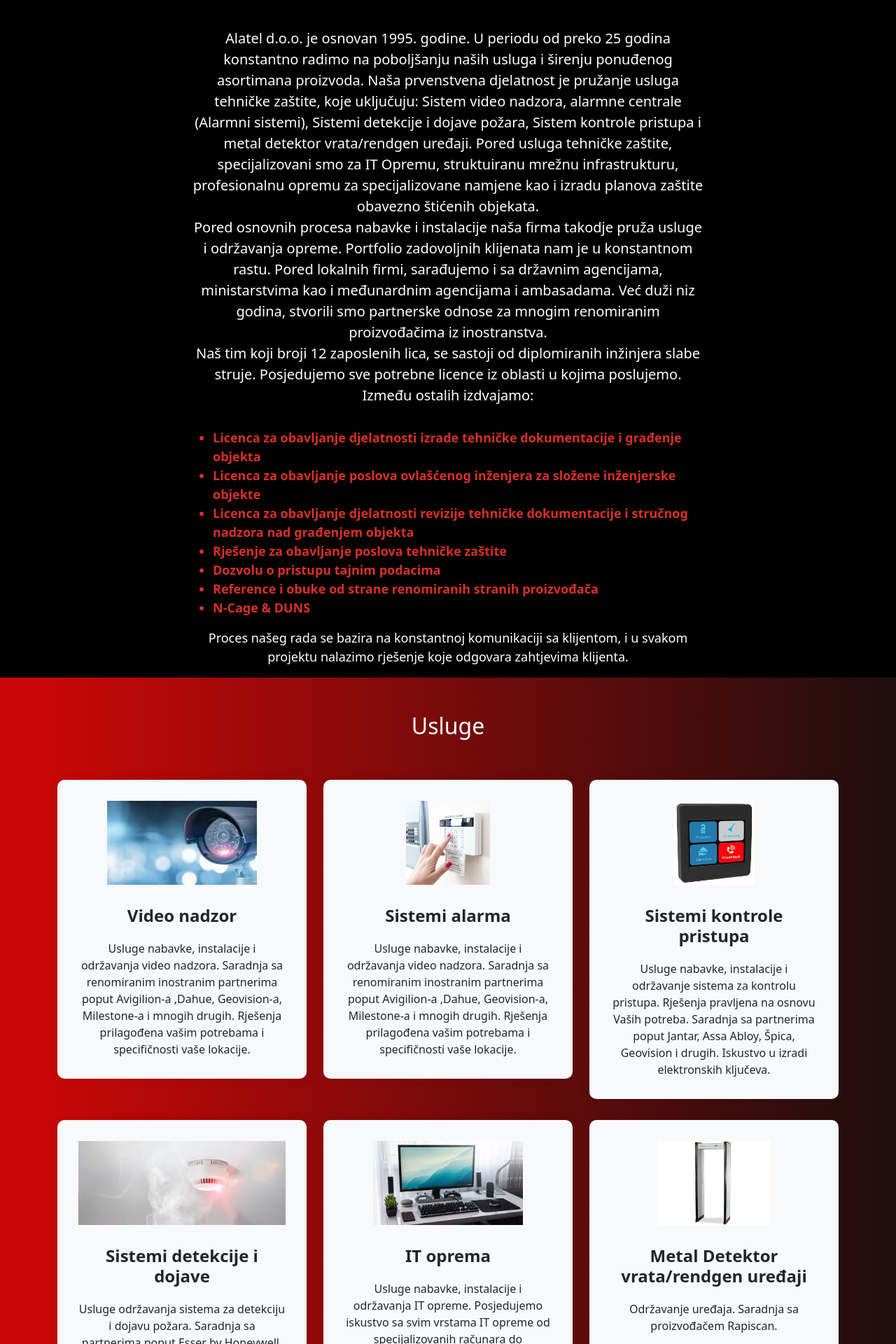
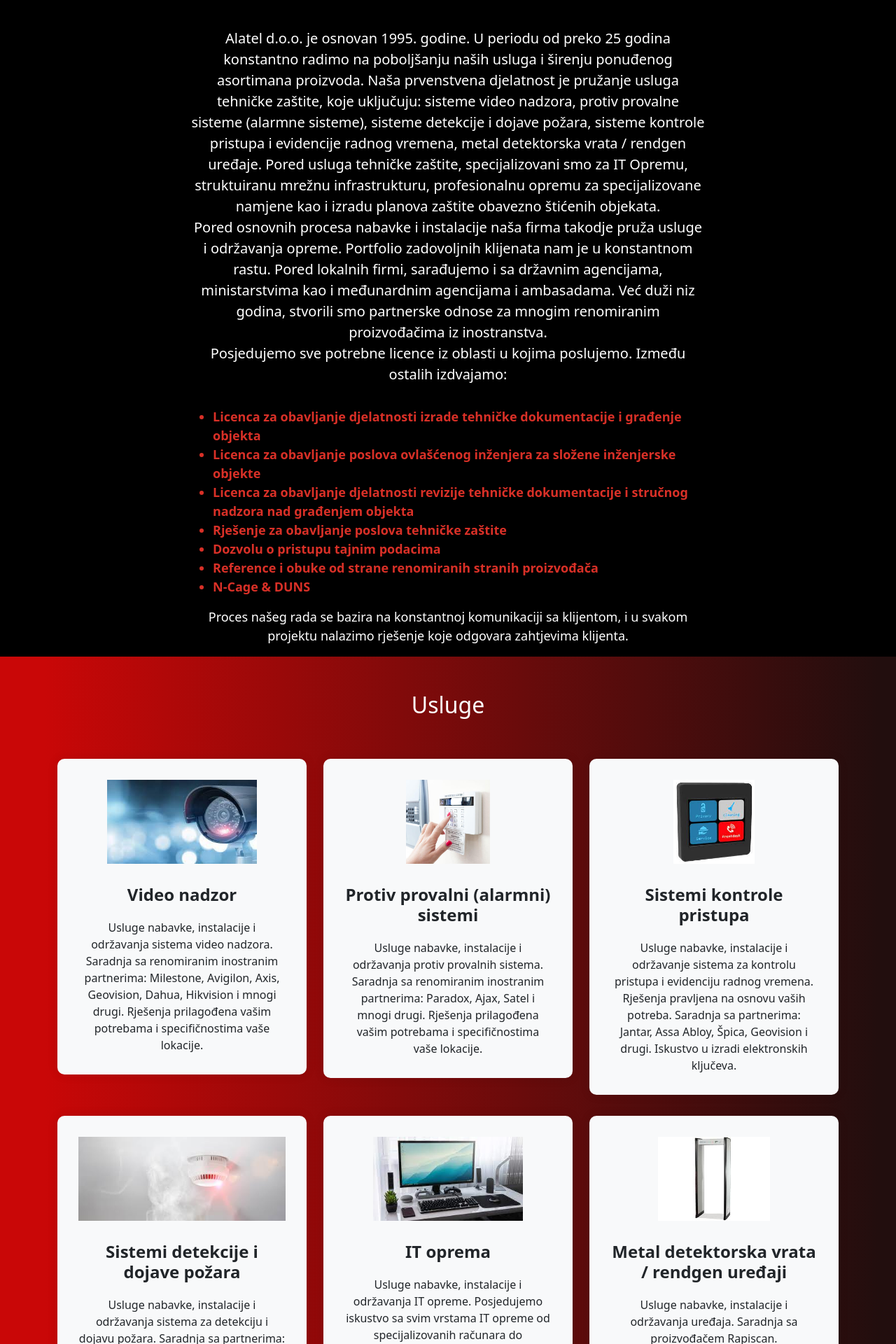
Before and after one commit to mcipovic/alatel-website, a React (Create React App) app: page / in a window 1280 px wide. Shown: the part 880-2800 px from the top of the page at 70% size. Built offline with nearby package versions, Linux system fonts and the light colour scheme.

Commit message:
Prepravke u tekstu i collapse menu

```diff
--- a/src/components/AboutUs.js
+++ b/src/components/AboutUs.js
@@ -32,13 +32,14 @@ function AboutUs({ mne, eng }) {
                 Alatel d.o.o. je osnovan 1995. godine. U periodu od preko 25
                 godina konstantno radimo na poboljšanju naših usluga i širenju
                 ponuđenog asortimana proizvoda. Naša prvenstvena djelatnost je
-                pružanje usluga tehničke zaštite, koje uključuju: Sistem video
-                nadzora, alarmne centrale (Alarmni sistemi), Sistemi detekcije i
-                dojave požara, Sistem kontrole pristupa i metal detektor
-                vrata/rendgen uređaji. Pored usluga tehničke zaštite,
-                specijalizovani smo za IT Opremu, struktuiranu mrežnu
-                infrastrukturu, profesionalnu opremu za specijalizovane namjene
-                kao i izradu planova zaštite obavezno štićenih objekata.
+                pružanje usluga tehničke zaštite, koje uključuju: sisteme video
+                nadzora, protiv provalne sisteme (alarmne sisteme), sisteme
+                detekcije i dojave požara, sisteme kontrole pristupa i
+                evidencije radnog vremena, metal detektorska vrata / rendgen
+                uređaje. Pored usluga tehničke zaštite, specijalizovani smo za
+                IT Opremu, struktuiranu mrežnu infrastrukturu, profesionalnu
+                opremu za specijalizovane namjene kao i izradu planova zaštite
+                obavezno štićenih objekata.
                 <br></br>
                 Pored osnovnih procesa nabavke i instalacije naša firma takodje
                 pruža usluge i održavanja opreme. Portfolio zadovoljnih
@@ -48,9 +49,8 @@ function AboutUs({ mne, eng }) {
                 stvorili smo partnerske odnose za mnogim renomiranim
                 proizvođačima iz inostranstva.
                 <br></br>
-                Naš tim koji broji 12 zaposlenih lica, se sastoji od
-                diplomiranih inžinjera slabe struje. Posjedujemo sve potrebne
-                licence iz oblasti u kojima poslujemo. Između ostalih izdvajamo:
+                Posjedujemo sve potrebne licence iz oblasti u kojima poslujemo.
+                Između ostalih izdvajamo:
               </p>
             )}
             {eng && (
@@ -117,7 +117,11 @@ function AboutUs({ mne, eng }) {
               <ul
                 data-aos="fade-up"
                 data-aos-delay="200"
-                style={{ textAlign: "left", fontSize: "large" }}
+                style={{
+                  textAlign: "left",
+                  fontSize: "large",
+                  fontWeight: "550",
+                }}
               >
                 <li>
                   Licence for performing activities related to the creation of
@@ -128,8 +132,9 @@ function AboutUs({ mne, eng }) {
                   complex engineering objects
                 </li>
                 <li>
-                  Licenca za obavljanje djelatnosti revizije tehničke
-                  dokumentacije i stručnog nadzora nad građenjem objekta
+                  License for conducting activities of technical documentation
+                  review and professional supervision over building
+                  construction.
                 </li>
                 <li>Licence for performing technical security services</li>
                 <li>Access to confidential information</li>
--- a/src/components/ReferencesComponent.js
+++ b/src/components/ReferencesComponent.js
@@ -41,16 +41,60 @@ function ReferencesComponent({ mne, eng }) {
         )}
         <Row>
           <AliceCarousel autoPlay autoPlayInterval={1500} infinite>
+            <a
+              href="https://www.blharbert.com/"
+              target="_blank"
+              rel="noreferrer"
+            >
+              {" "}
               <img src={BLHarbert} className="sliderimg" alt="x" />
+            </a>
+            <a href="https://cbcg.me/" target="_blank" rel="noreferrer">
               <img src={CBCG} className="sliderimg" alt="x" />
+            </a>
+            <a href="https://cedis.me/" target="_blank" rel="noreferrer">
+              {" "}
               <img src={CEDIS} className="sliderimg" alt="x" />
+            </a>
+            <a href="https://www.ijzcg.me/" target="_blank" rel="noreferrer">
+              {" "}
               <img src={IJZ} className="sliderimg" alt="x" />
+            </a>
+            <a href="https://lovcen-auto.me/" target="_blank" rel="noreferrer">
               <img src={Lovcen} className="sliderimg" alt="x" />
+            </a>
+            <a
+              href="https://www.gov.me/cyr/mup"
+              target="_blank"
+              rel="noreferrer"
+            >
+              {" "}
               <img src={MUP} className="sliderimg" alt="x" />
+            </a>
+            <a href="https://www.petrol.me/" target="_blank" rel="noreferrer">
+              {" "}
               <img src={PETROL} className="sliderimg" alt="x" />
+            </a>
+            <a
+              href="https://www.prvabankacg.com/"
+              target="_blank"
+              rel="noreferrer"
+            >
+              {" "}
               <img src={PrvaBanka} className="sliderimg" alt="x" />
+            </a>
+            <a href="http://rdc.co.me/" target="_blank" rel="noreferrer">
+              {" "}
               <img src={RDC} className="sliderimg" alt="x" />
+            </a>
+            <a
+              href="https://www.gov.me/cyr/uprava-za-izvrsenje-krivicnih-sankcija "
+              target="_blank"
+              rel="noreferrer"
+            >
+              {" "}
               <img src={UIKS} className="sliderimg" alt="x" />
+            </a>
           </AliceCarousel>
         </Row>
       </Container>
--- a/src/components/Services.js
+++ b/src/components/Services.js
@@ -29,11 +29,11 @@ const Services = ({ mne, eng }) => {
               {eng && <h3>Video Surveillance systems</h3>}
               {mne && (
                 <p>
-                  Usluge nabavke, instalacije i održavanja video nadzora.
-                  Saradnja sa renomiranim inostranim partnerima poput
-                  Avigilion-a ,Dahue, Geovision-a, Milestone-a i mnogih drugih.
-                  Rješenja prilagođena vašim potrebama i specifičnosti vaše
-                  lokacije.{" "}
+                  Usluge nabavke, instalacije i održavanja sistema video
+                  nadzora. Saradnja sa renomiranim inostranim partnerima:
+                  Milestone, Avigilon, Axis, Geovision, Dahua, Hikvision i mnogi
+                  drugi. Rješenja prilagođena vašim potrebama i specifičnostima
+                  vaše lokacije.
                 </p>
               )}
               {eng && (
@@ -56,15 +56,14 @@ const Services = ({ mne, eng }) => {
                   alt="x"
                 ></img>
               </div>
-              {mne && <h3>Sistemi alarma</h3>}
+              {mne && <h3>Protiv provalni (alarmni) sistemi</h3>}
               {eng && <h3>Alarm systems</h3>}
               {mne && (
                 <p>
-                  Usluge nabavke, instalacije i održavanja video nadzora.
-                  Saradnja sa renomiranim inostranim partnerima poput
-                  Avigilion-a ,Dahue, Geovision-a, Milestone-a i mnogih drugih.
-                  Rješenja prilagođena vašim potrebama i specifičnosti vaše
-                  lokacije.{" "}
+                  Usluge nabavke, instalacije i održavanja protiv provalnih
+                  sistema. Saradnja sa renomiranim inostranim partnerima:
+                  Paradox, Ajax, Satel i mnogi drugi. Rješenja prilagođena vašim
+                  potrebama i specifičnostima vaše lokacije.
                 </p>
               )}
               {eng && (
@@ -89,9 +88,10 @@ const Services = ({ mne, eng }) => {
               {mne && (
                 <p>
                   Usluge nabavke, instalacije i održavanje sistema za kontrolu
-                  pristupa. Rješenja pravljena na osnovu Vaših potreba. Saradnja
-                  sa partnerima poput Jantar, Assa Abloy, Špica, Geovision i
-                  drugih. Iskustvo u izradi elektronskih ključeva.
+                  pristupa i evidenciju radnog vremena. Rješenja pravljena na
+                  osnovu vaših potreba. Saradnja sa partnerima: Jantar, Assa
+                  Abloy, Špica, Geovision i drugi. Iskustvo u izradi
+                  elektronskih ključeva.
                 </p>
               )}
               {eng && (
@@ -113,13 +113,13 @@ const Services = ({ mne, eng }) => {
                   alt="x"
                 ></img>
               </div>
-              {mne && <h3>Sistemi detekcije i dojave</h3>}
+              {mne && <h3>Sistemi detekcije i dojave požara</h3>}
               {eng && <h3>Fire detection and notification systems</h3>}
               {mne && (
                 <p>
-                  Usluge održavanja sistema za detekciju i dojavu požara.
-                  Saradnja sa partnerima poput Esser by Honeywell, INIM, Satel i
-                  drugih.
+                  Usluge nabavke, instalacije i održavanja sistema za detekciju
+                  i dojavu požara. Saradnja sa partnerima: Esser by Honeywell,
+                  INIM, Satel i drugi.
                 </p>
               )}
               {eng && (
@@ -169,10 +169,13 @@ const Services = ({ mne, eng }) => {
                   alt="x"
                 ></img>
               </div>
-              {mne && <h3>Metal Detektor vrata/rendgen uređaji</h3>}
+              {mne && <h3>Metal detektorska vrata / rendgen uređaji</h3>}
               {eng && <h3>Metal detector doors and X-ray machines</h3>}
               {mne && (
-                <p>Održavanje uređaja. Saradnja sa proizvođačem Rapiscan.</p>
+                <p>
+                  Usluge nabavke, instalacije i održavanja uređaja. Saradnja sa
+                  proizvođačem Rapiscan.
+                </p>
               )}
               {eng && (
                 <p>
@@ -191,12 +194,12 @@ const Services = ({ mne, eng }) => {
                   alt="x"
                 ></img>
               </div>
-              {mne && <h3>Izrada planova za obavezno štićene objekte:</h3>}
+              {mne && <h3>Planovi zaštite za obavezno štićene objekte</h3>}
               {eng && <h3>Plans for mandatory protected objects</h3>}
               {mne && (
                 <p>
-                  Priprema i izrada planova obavezno štićenih objekata u skladu
-                  sa Zakonom o zaštiti imovine i lica.
+                  Priprema i izrada planova zaštite za obavezno štićene objekate
+                  u skladu sa Zakonom o zaštiti lica i imovine.
                 </p>
               )}
               {eng && (
--- a/src/index.css
+++ b/src/index.css
@@ -21,7 +21,7 @@ code {
 }
 
 .home-section header img {
-  width: 170px !important;
+  width: 195px !important;
   height: 50px !important;
   margin-top: 15px !important;
 }
@@ -73,6 +73,28 @@ code {
   font-size: 4rem;
   margin-bottom: 20px;
   font-weight: bold !important;
+}
+
+@media only screen and (max-width: 992px) {
+  .landing-section {
+    height: 600px !important;
+    width: 100%;
+    background: linear-gradient(
+      90deg,
+      rgba(201, 7, 7, 1) 5%,
+      rgba(0, 0, 0, 1) 98%
+    );
+    display: flex;
+    align-items: center;
+    justify-content: center;
+    animation-name: fadeIn;
+    animation-duration: 2s;
+  }
+  .home-section header img {
+    width: 180px !important;
+    height: 50px !important;
+    margin-top: 15px !important;
+  }
 }
 
 .landing-section p {
```
Also changed, not shown: src/components/HomeSection.js (+24 -4 lines), src/components/Partners.js (+63 -1 lines). Lines whose indentation alone changed are shown as unchanged.
